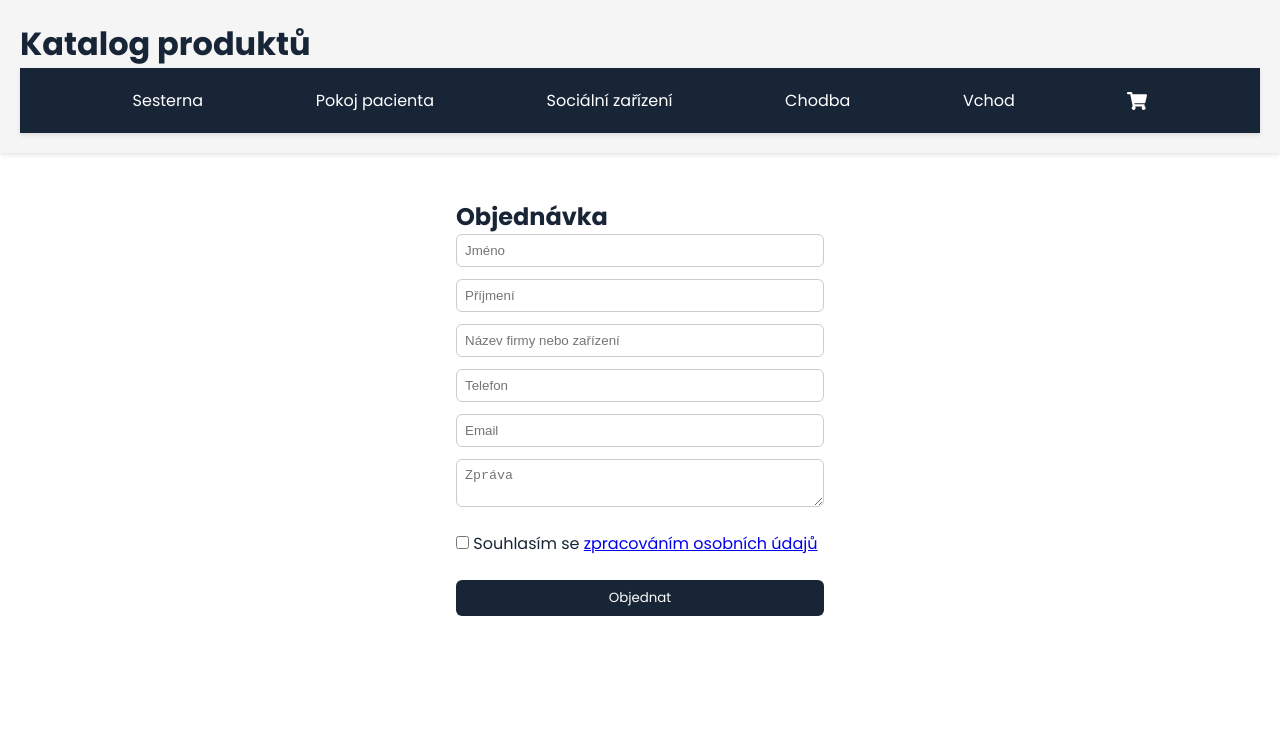
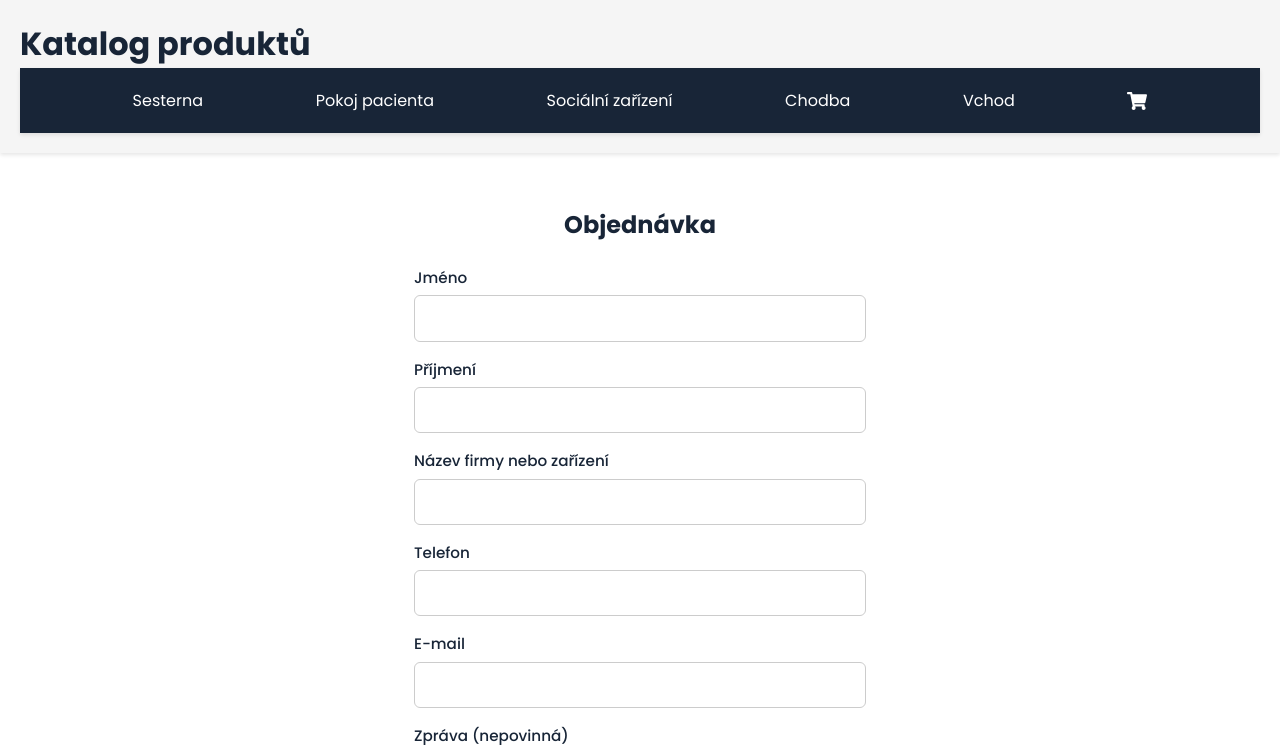
Before and after one commit to VladanCZ/FP, a React (Create React App) app: page /Order in a window 1280 px wide. Shown: the top 751 px of the page. Built offline with nearby package versions, Linux system fonts and the light colour scheme.

Commit message:
label and img

```diff
--- a/src/components/Gallery.scss
+++ b/src/components/Gallery.scss
@@ -1,5 +1,6 @@
 
 @use "../styles/_variables.scss" as vars;
+
 .gallery {
   display: grid;
   grid-template-columns: 1fr;
@@ -32,11 +33,14 @@
   }
 
   img {
-      width: 80%;
-      height: auto;
+    width: 100%;
+    max-width: 220px;
+    max-height: 180px;
+    height: 100px;
     margin: 0 auto;
     object-fit: contain;
     border-radius: 6px;
+    display: block;
   }
 
   .gallery-footer {
--- a/src/pages/Basket.scss
+++ b/src/pages/Basket.scss
@@ -4,8 +4,14 @@
     color: vars.$base-color;
     font-size: vars.$base-font-size;
     font-family: vars.$font-primary;
+    padding: 20px;
 
-  padding: 20px;
+    h2 {
+    margin-bottom: 1rem;
+    text-align: center;
+  }
+
+
   ul {
     list-style: none;
     padding: 0;
--- a/src/pages/Corridor.scss
+++ b/src/pages/Corridor.scss
@@ -4,6 +4,7 @@
     color: vars.$base-color;
     font-size: vars.$base-font-size;
     font-family: vars.$font-primary;
+    padding: 20px;
 
     h2 {
     margin-bottom: 1rem;
--- a/src/pages/Entrance.scss
+++ b/src/pages/Entrance.scss
@@ -4,6 +4,7 @@
     color: vars.$base-color;
     font-size: vars.$base-font-size;
     font-family: vars.$font-primary;
+    padding: 20px;
 
      h2 {
     margin-bottom: 1rem;
--- a/src/pages/Order.js
+++ b/src/pages/Order.js
@@ -78,48 +78,71 @@ const Order = () => {
     <div className="order-form">
       <h2>Objednávka</h2>
       <form onSubmit={handleSubmit}>
+  <div className="form-group">
+    <label htmlFor="firstName">Jméno</label>
     <input
+      id="firstName"
       type="text"
       name="firstName"
-          placeholder="Jméno"
       onChange={handleChange}
       required
     />
+  </div>
+
+  <div className="form-group">
+    <label htmlFor="lastName">Příjmení</label>
     <input
+      id="lastName"
       type="text"
       name="lastName"
-          placeholder="Příjmení"
       onChange={handleChange}
       required
     />
+  </div>
+
+  <div className="form-group">
+    <label htmlFor="company">Název firmy nebo zařízení</label>
     <input
+      id="company"
       type="text"
       name="company"
-          placeholder="Název firmy nebo zařízení"
       onChange={handleChange}
       required
     />
+  </div>
+
+  <div className="form-group">
+    <label htmlFor="phone">Telefon</label>
     <input
+      id="phone"
       type="tel"
       name="phone"
-          placeholder="Telefon"
       onChange={handleChange}
       required
     />
+  </div>
+
+  <div className="form-group">
+    <label htmlFor="email">E-mail</label>
     <input
+      id="email"
       type="email"
       name="email"
-          placeholder="Email"
       onChange={handleChange}
       required
     />
+  </div>
+
+  <div className="form-group">
+    <label htmlFor="message">Zpráva (nepovinná)</label>
     <textarea
+      id="message"
       name="message"
-          placeholder="Zpráva"
       onChange={handleChange}
+      rows={4}
     />
+  </div>
 
-        {/* ✅ Checkbox se souhlasem */}
   <div className="checkbox-wrapper" style={{ margin: "12px 0" }}>
     <label>
       <input
@@ -141,6 +164,7 @@ const Order = () => {
 
   <button type="submit">Objednat</button>
 </form>
+
     </div>
   );
 };
--- a/src/pages/Order.scss
+++ b/src/pages/Order.scss
@@ -1,35 +1,92 @@
 @use "../styles/_variables.scss" as vars;
+
 .order-form {
-  max-width: 400px;
+  max-width: 500px;
   margin: 0 auto;
-  padding: 1rem;
+  padding: 1.5rem;
   font-family: vars.$font-primary;
   color: vars.$base-color;
 
-
+  h2 {
+    text-align: center;
+    margin-bottom: 1.5rem;
+  }
 
   form {
     display: flex;
     flex-direction: column;
-    gap: 0.75rem;
+    gap: 1rem;
 
-    input, textarea {
-      padding: 0.5rem;
-      border: 1px solid #ccc;
-      border-radius: 6px;
+    .form-group {
+      display: flex;
+      flex-direction: column;
+
+      label {
+        margin-bottom: 0.4rem;
+        font-weight: 500;
+        font-size: 0.95rem;
+      }
+
+      input,
+      textarea {
+        padding: 0.6rem 0.75rem;
+        border: 1px solid #ccc;
+        border-radius: 6px;
+        font-size: 1rem;
+        font-family: vars.$font-primary;
+
+        &:focus {
+          outline: none;
+          border-color: vars.$base-color;
+          box-shadow: 0 0 0 2px rgba(0, 123, 255, 0.2);
+        }
+      }
+
+      textarea {
+        resize: vertical;
+        min-height: 100px;
+      }
     }
 
-    button {
+    .checkbox-wrapper {
+      display: flex;
+      align-items: flex-start;
+      font-size: 0.9rem;
+
+      label {
+        display: flex;
+        align-items: center;
+        gap: 0.5rem;
+
+        a {
+          color: vars.$base-color;
+          text-decoration: underline;
+
+          &:hover {
+            text-decoration: none;
+          }
+        }
+      }
+
+      input[type="checkbox"] {
+        transform: scale(1.2);
+        margin-right: 0.5rem;
+      }
+    }
+
+    button[type="submit"] {
       background-color: vars.$base-color;
       color: white;
-      padding: 0.5rem;
+      padding: 0.75rem;
       border: none;
       border-radius: 6px;
       cursor: pointer;
-      font-family: vars.$font-primary;
+      font-size: 1rem;
+      font-weight: 600;
+      transition: background-color 0.3s ease;
 
       &:hover {
-        background-color: #0056b3;
+        background-color: darken(vars.$base-color, 10%);
       }
     }
   }
--- a/src/pages/PatientsRoom.scss
+++ b/src/pages/PatientsRoom.scss
@@ -4,6 +4,7 @@
     color: vars.$base-color;
     font-size: vars.$base-font-size;
     font-family: vars.$font-primary;
+    padding: 20px;
 
     h2 {
     margin-bottom: 1rem;
--- a/src/pages/SanitaryFacilities.scss
+++ b/src/pages/SanitaryFacilities.scss
@@ -4,6 +4,7 @@
     color: vars.$base-color;
     font-size: vars.$base-font-size;
     font-family: vars.$font-primary;
+    padding: 20px;
 
      h2 {
     margin-bottom: 1rem;
```
Lines whose indentation alone changed are shown as unchanged.
